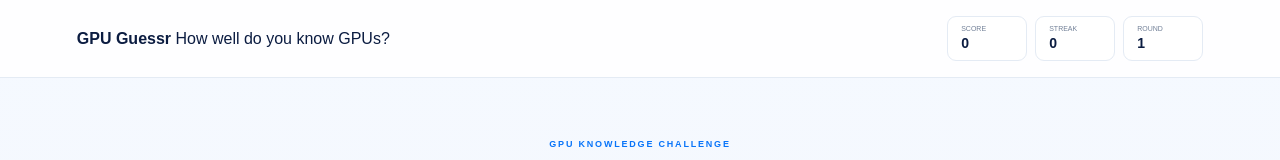
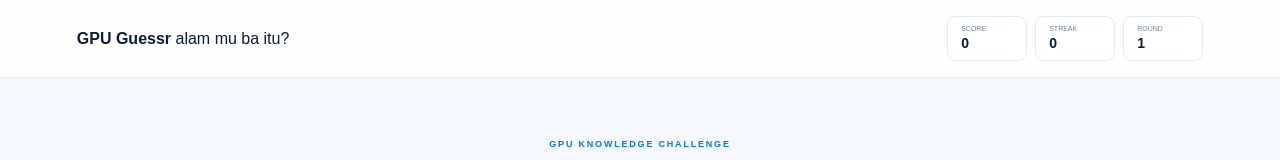
Before and after one commit to llannss/lance-api-gpu-guessr, a plain HTML site: page index.html in a window 1280 px wide. Shown: the top 160 px of the page. Drawn offline with Linux system fonts and the light colour scheme; no server answers.

Commit message:
Translate text in index.html to Indonesian

```diff
--- a/index.html
+++ b/index.html
@@ -30,7 +30,7 @@
                 </strong>
 
                 <span>
-                    How well do you know GPUs?
+                    alam mu ba itu?
                 </span>
             </div>
         </a>
```
